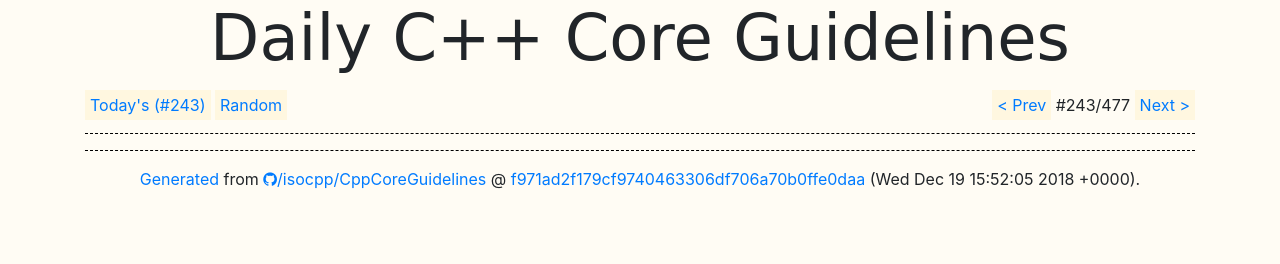
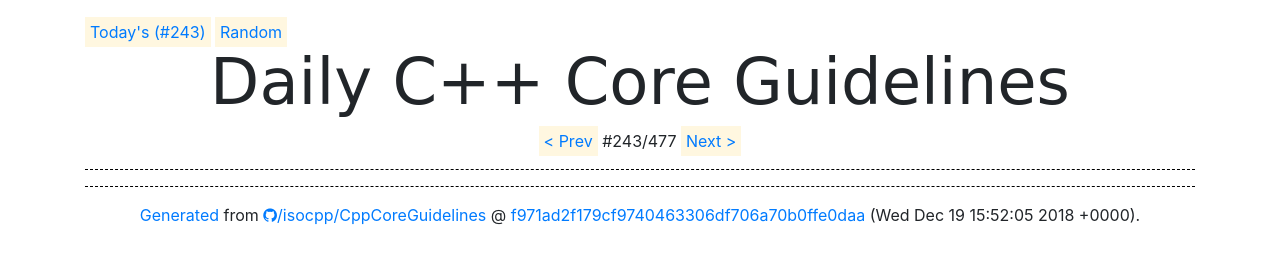
Before and after one commit to 5tan/DailyCppCoreGuidelines, a plain HTML site: page public/index.html in a window 1280 px wide. Drawn offline with nearby package versions, Linux system fonts and the light colour scheme; a script that the page names is missing; a web font is replaced by a local one.

Commit message:
minor changes to layout and css

```diff
--- a/public/index.html
+++ b/public/index.html
@@ -27,27 +27,21 @@
 
 <body>
 
-  <header>
-    <h1 id="title">Daily C++ Core Guidelines</h1>
-  </header>
   <div class="container">
     <nav>
-      <div class="row">
-        <div class="col-sm-6 col-xs-12">
-          <div class="mt-2">
-            <a class="button" id="nav_today" href="">Today's (#<span id="todays_guideline"></span>)</a>
-            <a class="button" id="nav_random" href="">Random</a>
-          </div>
-        </div>
-        <div class="col-sm-6 col-xs-12 right-navbar">
-          <div class="mt-2">
-            <a class="button" id="nav_prev" href="">&lt; Prev</a>
-            #<span id="current_guideline"></span>/<span id="guidelines_total"></span>
-            <a class="button" id="nav_next" href="">Next &gt;</a>
-          </div>
-        </div>
+      <div>
+        <a class="button" id="nav_today" href="">Today's (#<span id="todays_guideline"></span>)</a>
+        <a class="button" id="nav_random" href="">Random</a>
       </div>
     </nav>
+    <header>
+      <h1 id="title">Daily C++ Core Guidelines</h1>
+    </header>
+    <div class="pager">
+      <a class="button" id="nav_prev" href="">&lt; Prev</a>
+      #<span id="current_guideline"></span>/<span id="guidelines_total"></span>
+      <a class="button" id="nav_next" href="">Next &gt;</a>
+    </div>
     <hr>
     <main>
       <section id="guideline">
@@ -57,12 +51,13 @@
     <hr>
 
     <footer id="footer">
-      <a href="https://github.com/5tan/DailyCppCoreGuidelines">Generated</a> from <a href="https://github.com/isocpp/CppCoreGuidelines"><i class="fa fa-github" aria-hidden="true"></i>/isocpp/CppCoreGuidelines</a> @ <a href="" id="commit"></a> (<span id="date"></span>).
+      <a href="https://github.com/5tan/DailyCppCoreGuidelines">Generated</a> from <a href="https://github.com/isocpp/CppCoreGuidelines"><i class="fa fa-github" aria-hidden="true"></i>/isocpp/CppCoreGuidelines</a> @ <a href="" id="commit"></a> (<span
+        id="date"></span>).
     </footer>
   </div>
 
   <script src="https://code.jquery.com/jquery-3.2.1.slim.min.js" integrity="sha384-KJ3o2DKtIkvYIK3UENzmM7KCkRr/rE9/Qpg6aAZGJwFDMVNA/GpGFF93hXpG5KkN" crossorigin="anonymous"></script>
-<script src="https://cdnjs.cloudflare.com/ajax/libs/popper.js/1.12.9/umd/popper.min.js" integrity="sha384-ApNbgh9B+Y1QKtv3Rn7W3mgPxhU9K/ScQsAP7hUibX39j7fakFPskvXusvfa0b4Q" crossorigin="anonymous"></script>
+  <script src="https://cdnjs.cloudflare.com/ajax/libs/popper.js/1.12.9/umd/popper.min.js" integrity="sha384-ApNbgh9B+Y1QKtv3Rn7W3mgPxhU9K/ScQsAP7hUibX39j7fakFPskvXusvfa0b4Q" crossorigin="anonymous"></script>
   <script src="https://maxcdn.bootstrapcdn.com/bootstrap/4.0.0/js/bootstrap.min.js" integrity="sha384-JZR6Spejh4U02d8jOt6vLEHfe/JQGiRRSQQxSfFWpi1MquVdAyjUar5+76PVCmYl" crossorigin="anonymous"></script>
   <script src="https://cdnjs.cloudflare.com/ajax/libs/showdown/1.9.0/showdown.min.js"></script>
   <script src="https://cdnjs.cloudflare.com/ajax/libs/highlight.js/9.13.1/highlight.min.js"></script>
--- a/public/style.css
+++ b/public/style.css
@@ -14,8 +14,8 @@ h5 {
   font-size: 15pt;
 }
 
-body {
-  background-color: #fffcf4;
+nav {
+  margin-top: 20px;
 }
 
 hr {
@@ -32,21 +32,13 @@ hr {
   margin-bottom: 20px;
 }
 
-.quote-author {
-  color: #777;
-}
-
-.right-navbar {
-  text-align: right;
+.pager {
+  text-align: center;
 }
 
 /* xs (for phones - screens less than 768px wide)*/
 @media (max-width: 768px) {
-  .right-navbar {
-    text-align: left;
-  }
-
   #title {
-    font-size: 8vw;
+    font-size: 7vw;
   }
 }
```
